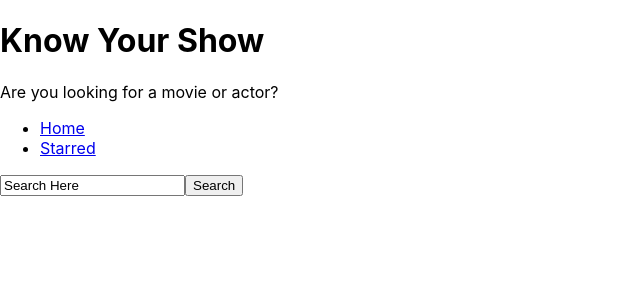
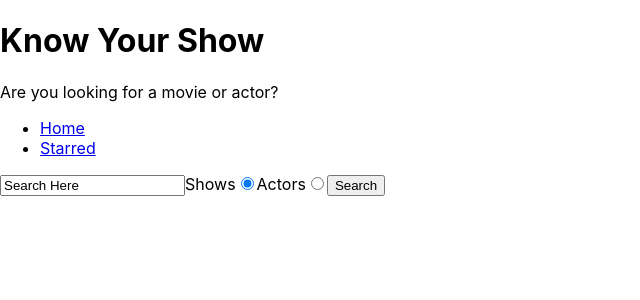
Before and after one commit to GlowingObsidian/KnowMyShow, a React (Create React App) app: page / in a window 1280 px wide. Shown: the top 300 px of the page, without its empty margins (0-640 px from the left). Built offline with nearby package versions, Linux system fonts and the light colour scheme.

Commit message:
fetch actors data

```diff
--- a/src/api/tvmaze.js
+++ b/src/api/tvmaze.js
@@ -7,3 +7,4 @@
 }
 
 export const searchForShows = (show) => apiGet(`/search/shows?q=${show}`);
+export const searchForPeople = (people) => apiGet(`/search/people?q=${people}`);
--- a/src/pages/Home.jsx
+++ b/src/pages/Home.jsx
@@ -1,27 +1,41 @@
 import { useState } from "react";
-import { searchForShows } from "../api/tvmaze";
+import { searchForShows, searchForPeople } from "../api/tvmaze";
 
 function Home() {
   const [searchStr, setSearchStr] = useState("Search Here");
   const [apiData, setApiData] = useState(null);
+  const [searchOption, setSearchOption] = useState("shows");
 
-  const onSearchInputChanfe = (event) => {
+  console.log(searchOption);
+
+  const onSearchInputChange = (event) => {
     setSearchStr(event.target.value);
   };
 
   const onSearch = async (event) => {
     event.preventDefault();
-    const result = await searchForShows(searchStr);
-    setApiData(result);
+    if (searchOption === "shows") {
+      const result = await searchForShows(searchStr);
+      setApiData(result);
+    } else {
+      const result = await searchForPeople(searchStr);
+      setApiData(result);
+    }
   };
 
   const RenderApiData = () => {
     if (apiData) {
-      return apiData.map((data) => (
-        <div key={data.show.id}>{data.show.name}</div>
-      ));
+      return apiData[0].show
+        ? apiData.map((data) => <div key={data.show.id}>{data.show.name}</div>)
+        : apiData.map((data) => (
+            <div key={data.person.id}>{data.person.name}</div>
+          ));
     }
     return null;
+  };
+
+  const onRadioChange = (event) => {
+    setSearchOption(event.target.value);
   };
 
   return (
@@ -30,8 +44,31 @@
         <input
           type="text"
           value={searchStr}
-          onChange={onSearchInputChanfe}
+          onChange={onSearchInputChange}
         ></input>
+
+        <label>
+          Shows
+          <input
+            type="radio"
+            name="search-option"
+            value="shows"
+            checked={searchOption === "shows"}
+            onChange={onRadioChange}
+          ></input>
+        </label>
+
+        <label>
+          Actors
+          <input
+            type="radio"
+            name="search-option"
+            value="actors"
+            checked={searchOption === "actors"}
+            onChange={onRadioChange}
+          ></input>
+        </label>
+
         <button type="submit">Search</button>
       </form>
       <div>
```
